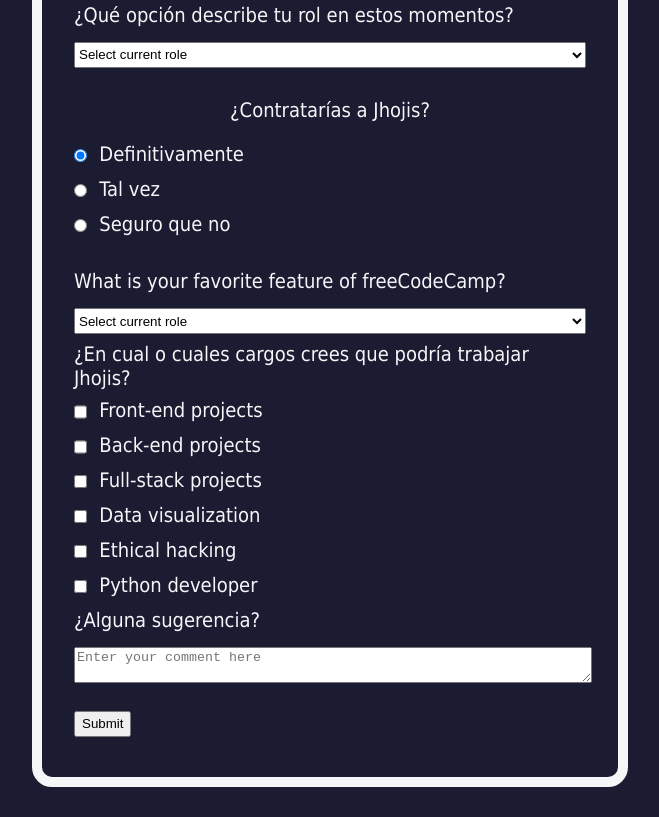
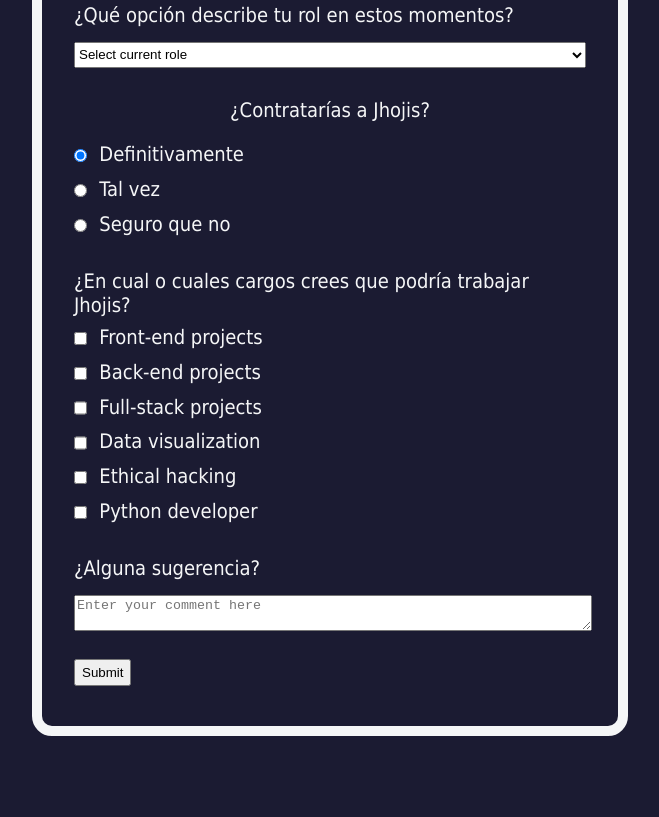
Before and after one commit to Jhojis/Survey-form, a plain HTML site: page index.html in a window 1280 px wide. Shown: the part 430-1247 px from the top of the page, without its empty margins (310-969 px from the left). After the commit the page ends 1196 px from the top, so only its background shows below. Drawn offline with Linux system fonts and the light colour scheme.

Commit message:
Update index.html

```diff
--- a/index.html
+++ b/index.html
@@ -9,9 +9,7 @@
   </head>
   <body>
     <h1 id="title">Formulario de registro</h1>
-    <p id="description">
-      Página simple de HTML realizada por: Jhojis
-    </p>
+    <p id="description">Página simple de HTML realizada por: Jhojis</p>
     <form id="survey-form">
       <fieldset>
         <label for="name" id="name-label"
@@ -56,7 +54,8 @@
               type="radio"
               class="input-radio"
               checked
-            />  Definitivamente</label
+            />
+            Definitivamente</label
           >
           <label>
             <input
@@ -64,28 +63,19 @@
               value="maybe"
               type="radio"
               class="input-radio"
-            /> Tal vez  </label
-          >
-
+            />
+            Tal vez
+          </label>
           <label
             ><input
               name="user-recommend"
               value="not-sure"
               type="radio"
               class="input-radio"
-            /> Seguro que no</label
+            />
+            Seguro que no</label
           >
         </div>
-        <label for="role"
-          >What is your favorite feature of freeCodeCamp?
-          <select id="dropdown2">
-            <option value="">Select current role</option>
-            <option value="1">Challenges</option>
-            <option value="2">Projects</option>
-            <option value="3">Community</option>
-            <option value="4">Open Source</option>
-          </select>
-        </label>
         <label for="improved"
           >¿En cual o cuales cargos crees que podría trabajar Jhojis?
         </label>
@@ -97,16 +87,23 @@
           <input type="checkbox" value="2" class="input-radio" />
           Back-end projects
         </label>
-        <input type="checkbox" value="2" class="input-radio" />
+        <label>
+          <input type="checkbox" value="2" class="input-radio" />
           Full-stack projects
         </label>
-        <label> <input type="checkbox" value="3" class="input-radio" />
-          Data visualization </label>
-          <label> <input type="checkbox" value="3" class="input-radio" />
-            Ethical hacking </label>
-            <label> <input type="checkbox" value="3" class="input-radio" />
-              Python developer </label>
-        <label for="suggestions"
+        <label>
+          <input type="checkbox" value="3" class="input-radio" /> Data
+          visualization
+        </label>
+        <label>
+          <input type="checkbox" value="3" class="input-radio" /> Ethical
+          hacking
+        </label>
+        <label>
+          <input type="checkbox" value="3" class="input-radio" /> Python
+          developer
+        </label>
+        <label for="suggestions" id="sugerencia"
           >¿Alguna sugerencia?
           <textarea placeholder="Enter your comment here"></textarea>
         </label>
```
